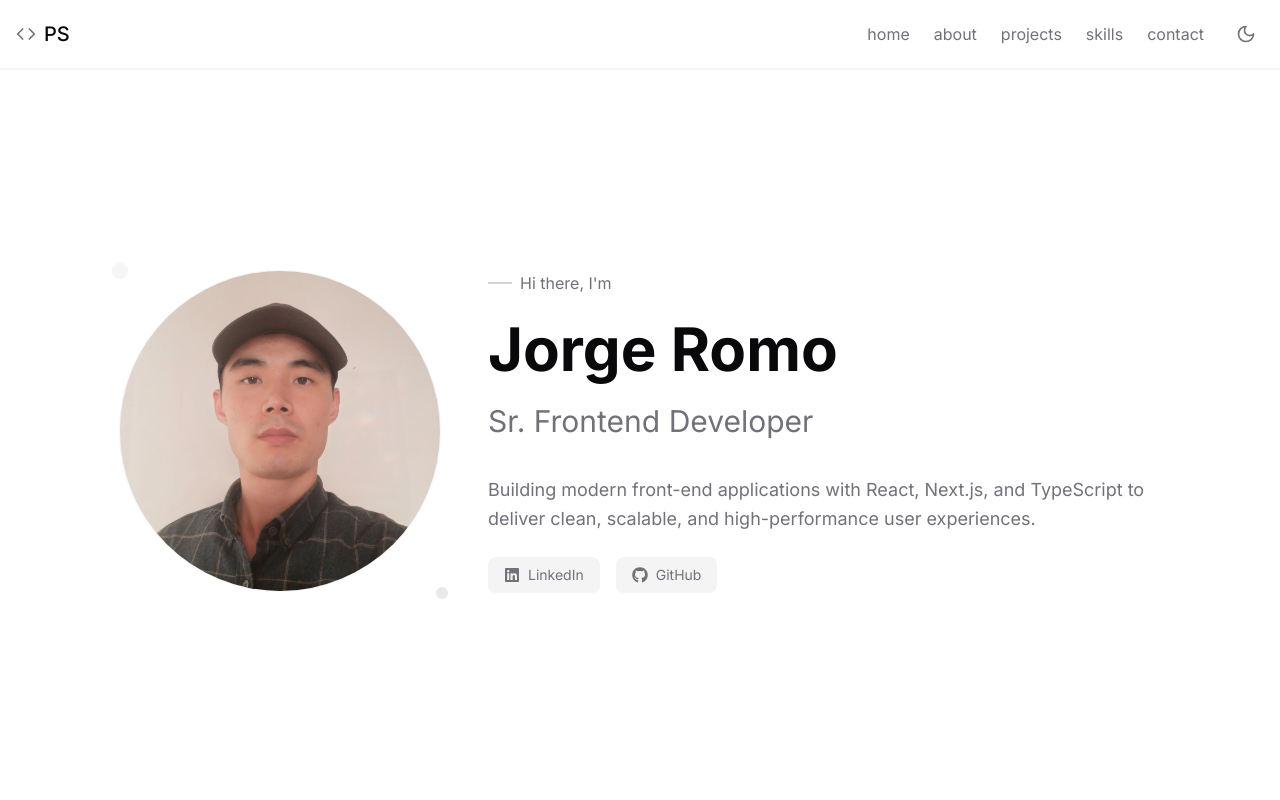
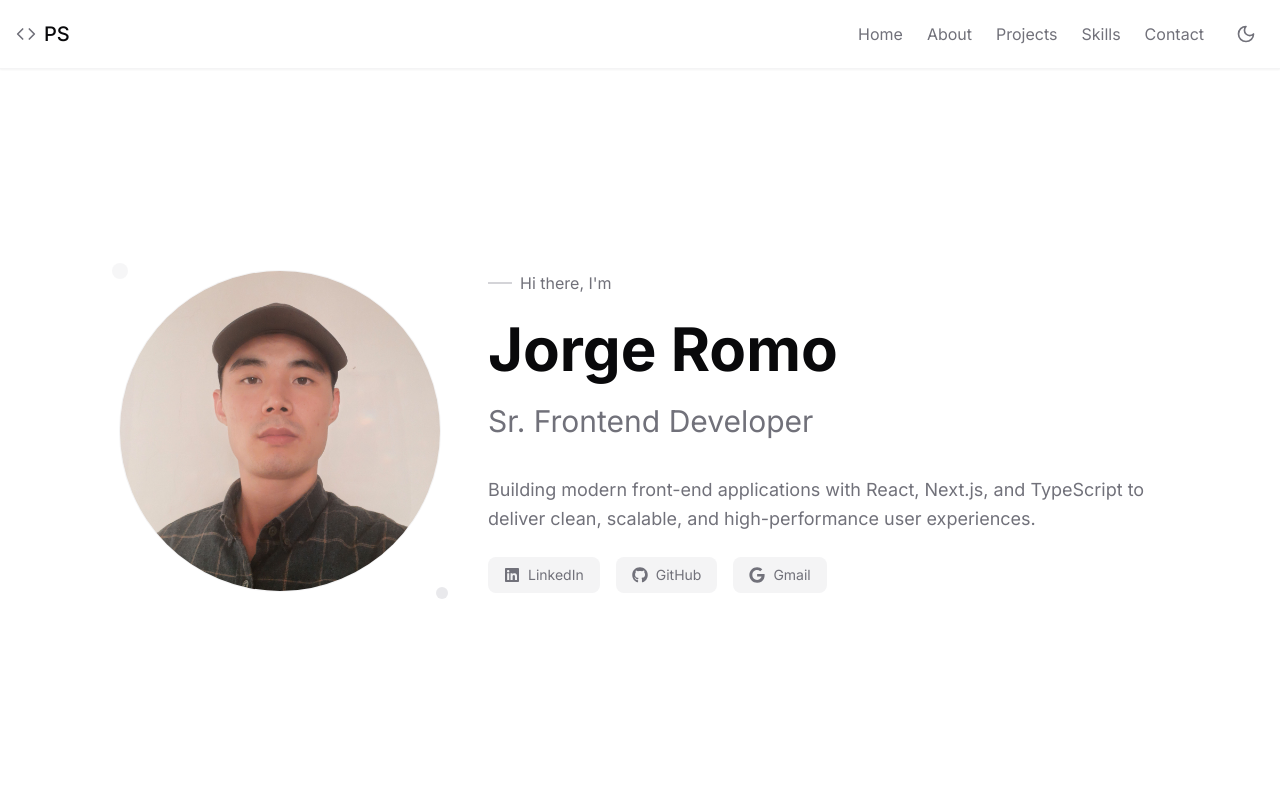
Before and after one commit to jorge-romo/jorge-romo.github.io, a Next.js app: page / in a window 1280 px wide. Shown: the top 800 px of the page. Built offline with nearby package versions, Linux system fonts and the light colour scheme.

Commit message:
fix typo, update readme based on package update

```diff
--- a/src/components/NavMenu.tsx
+++ b/src/components/NavMenu.tsx
@@ -8,11 +8,11 @@ interface NavMenuProps {
 }
 
 const defaultNavItems = [
-  { href: '#home', label: 'home' },
-  { href: '#about', label: 'about' },
-  { href: '#projects', label: 'projects' },
-  { href: '#skills', label: 'skills' },
-  { href: '#contact', label: 'contact' },
+  { href: '#home', label: 'Home' },
+  { href: '#about', label: 'About' },
+  { href: '#projects', label: 'Projects' },
+  { href: '#skills', label: 'Skills' },
+  { href: '#contact', label: 'Contact' },
 ];
 
 const NavMenu: React.FC<NavMenuProps> = ({
--- a/src/data/personal.ts
+++ b/src/data/personal.ts
@@ -1,7 +1,7 @@
 import getYears from '@/utilites/getYears';
 import { Book, Coffee, Music, Plane, Tent, Users } from 'lucide-react';
 import type { IconType } from 'react-icons';
-import { FaGithub, FaLinkedin, FaTwitter } from 'react-icons/fa';
+import { FaGithub, FaGoogle, FaLinkedin, FaTwitter } from 'react-icons/fa';
 
 export const personalInterests: {
   icon: IconType;
@@ -40,11 +40,16 @@ export const socialLinks = [
     href: '',
     icon: FaTwitter,
   },
+  {
+    name: 'Gmail',
+    href: 'mailto:romo.jorge126@gmail.com',
+    icon: FaGoogle,
+  },
 ];
 
 export const contactInfo = {
   phone: '',
-  email: '',
+  email: 'romo.jorge126@gmail.com',
 };
 
 export const githubRepoLink =
```
Also changed, not shown: 1 other file (tests, documents, lock files or other folders).
